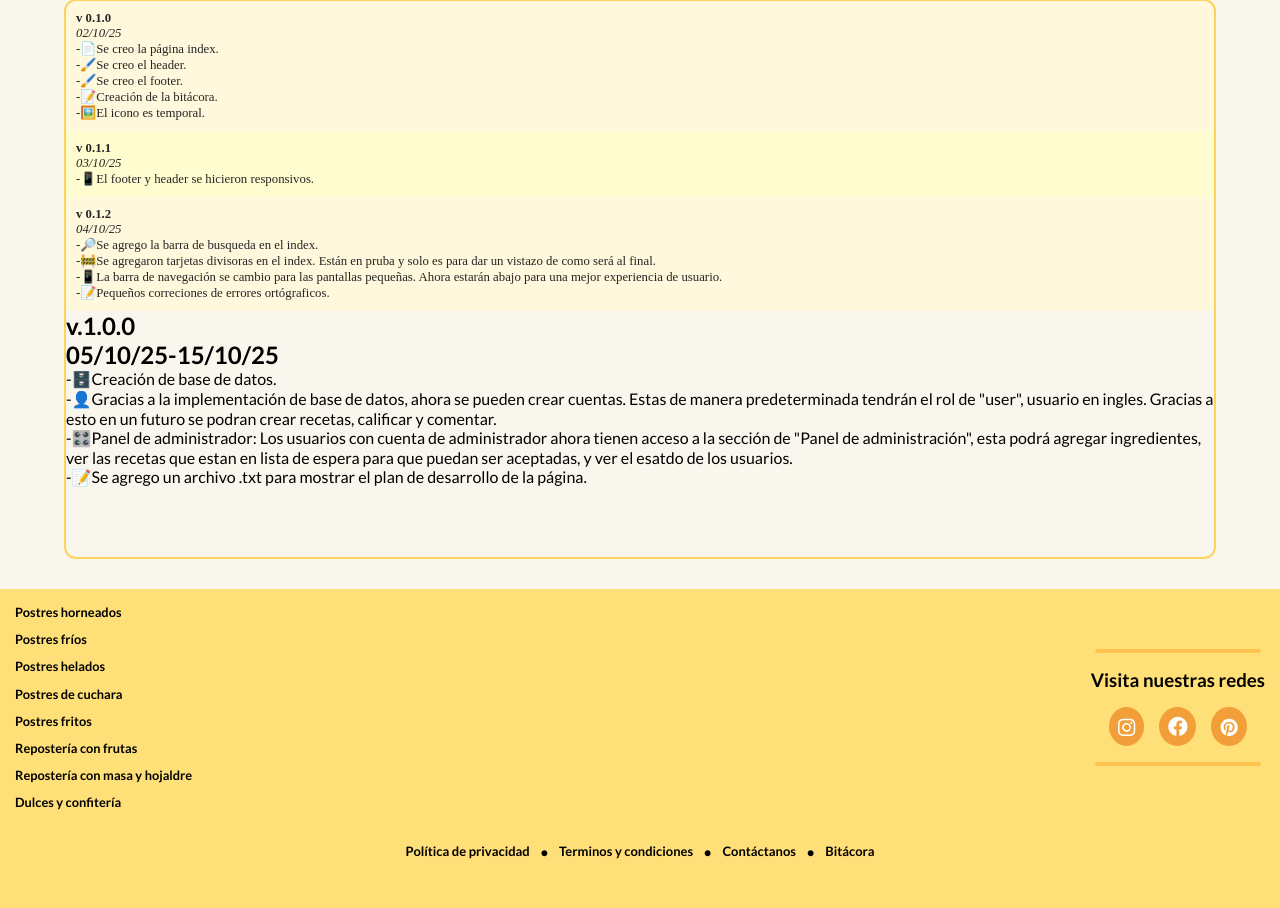
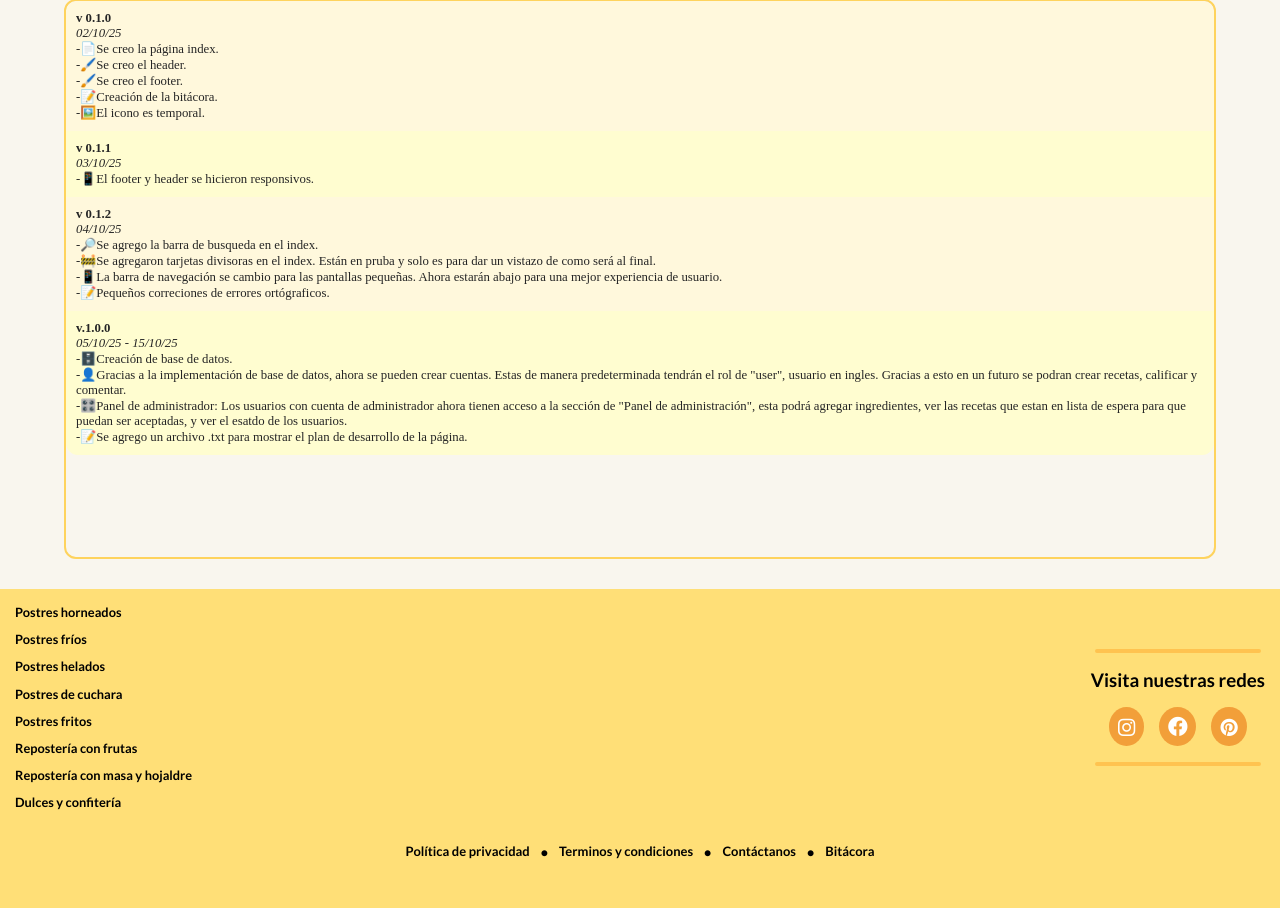
Before and after one commit to Atzel9/Vainilla, a PHP site: page /bitacora.php in a window 1280 px wide. Shown: the part 125-1033 px from the top of the page. Run offline with PHP 8.4, Linux system fonts and the light colour scheme; some web fonts are replaced.

Commit message:
Bitacora, estilo arreglado

```diff
--- a/bitacora.php
+++ b/bitacora.php
@@ -66,9 +66,9 @@ $nombre_usuario = $_SESSION["usuario_nombre"] ?? null;
                     <li class="li">📝Pequeños correciones de errores ortógraficos.</li>
                 </ul>
             </div>
-            <div class="cambios">
+            <div class="cambio">
                 <h2 class="version">v.1.0.0</h2>
-                <h2>05/10/25-15/10/25</h2>
+                <h2 class="fecha">05/10/25 - 15/10/25</h2>
                 <ul class="ul">
                     <li class="li">🗄️Creación de base de datos.</li>
                     <li class="li">👤Gracias a la implementación de base de datos, ahora se pueden crear cuentas. Estas de manera predeterminada tendrán el rol de &quot;user&quot;, usuario en ingles. Gracias a esto en un futuro se podran crear recetas, calificar y comentar.</li>
```
